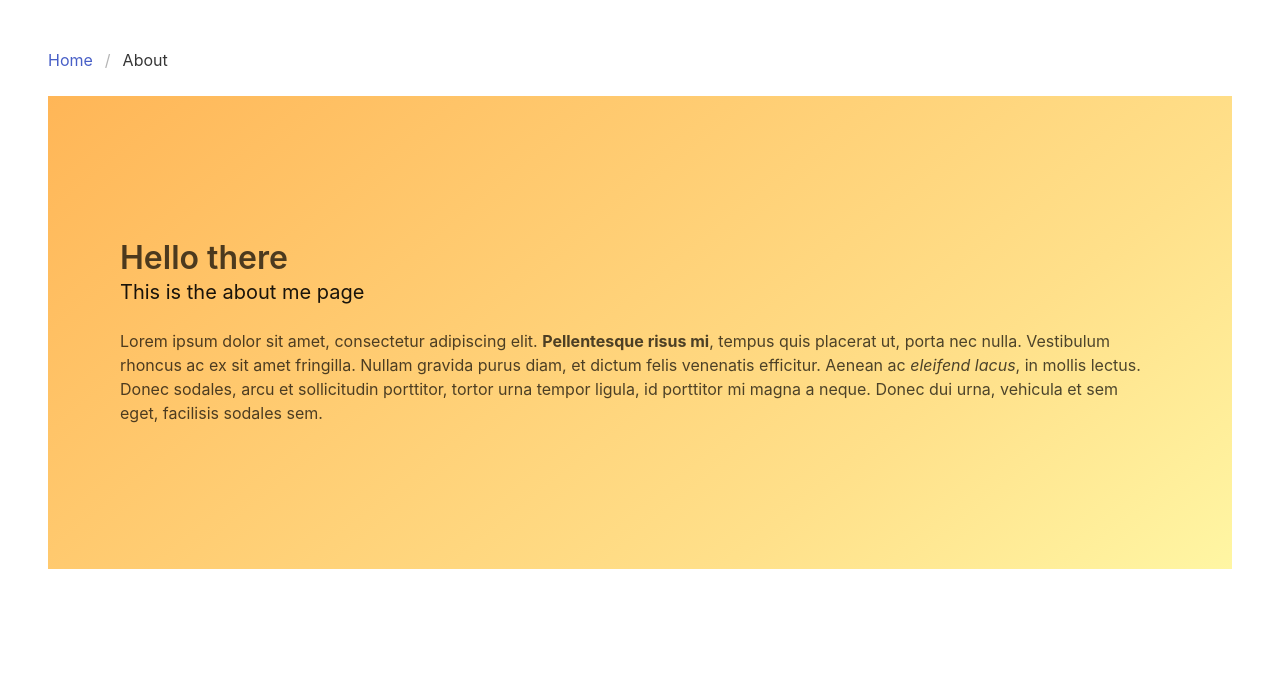
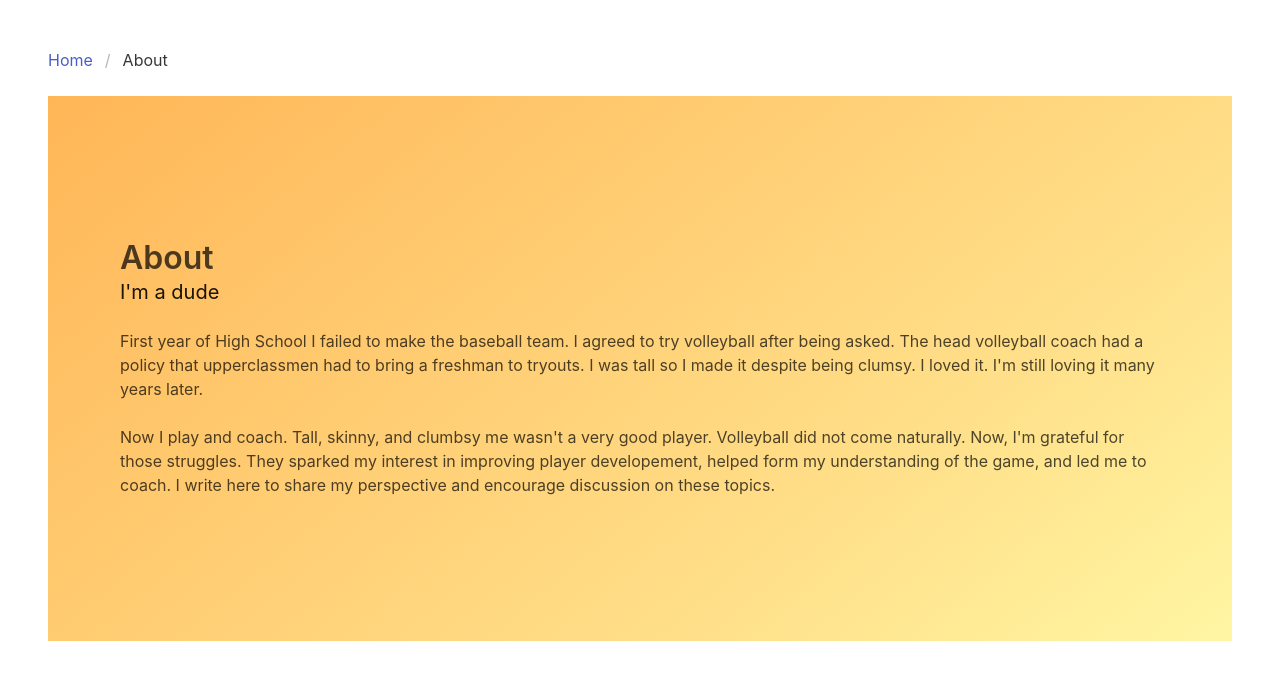
Before and after one commit to eli1797/Learning_Vue, a Vue app in the folder blog/: page /about in a window 1280 px wide. Shown: the top 680 px of the page. Built offline with nearby package versions, Linux system fonts and the light colour scheme.

Commit message:
writing the static about page

```diff
--- a/blog/src/views/About.vue
+++ b/blog/src/views/About.vue
@@ -3,14 +3,16 @@
     <section class="hero is-medium is-warning is-bold">
       <div class="hero-body">
         <div class="container">
-          <h1 class="title">Hello there</h1>
+          <h1 class="title">About</h1>
           <h2 class="subtitle">
-            This is the about me page
+            I'm a dude
           </h2>
 
           <div class="content">
             <p>
-              Lorem ipsum dolor sit amet, consectetur adipiscing elit. <strong>Pellentesque risus mi</strong>, tempus quis placerat ut, porta nec nulla. Vestibulum rhoncus ac ex sit amet fringilla. Nullam gravida purus diam, et dictum <a>felis venenatis</a> efficitur. Aenean ac <em>eleifend lacus</em>, in mollis lectus. Donec sodales, arcu et sollicitudin porttitor, tortor urna tempor ligula, id porttitor mi magna a neque. Donec dui urna, vehicula et sem eget, facilisis sodales sem.
+              First year of High School I failed to make the baseball team. I agreed to try volleyball after being asked. The head volleyball coach had a policy that upperclassmen had to bring a freshman to tryouts. I was tall so I made it despite being clumsy. I loved it. I'm still loving it many years later.
+              <br><br>
+              Now I play and coach. Tall, skinny, and clumbsy me wasn't a very good player. Volleyball did not come naturally. Now, I'm grateful for those struggles. They sparked my interest in improving player developement, helped form my understanding of the game, and led me to coach. I write here to share my perspective and encourage discussion on these topics.
             </p>
           </div>
         </div>
```
